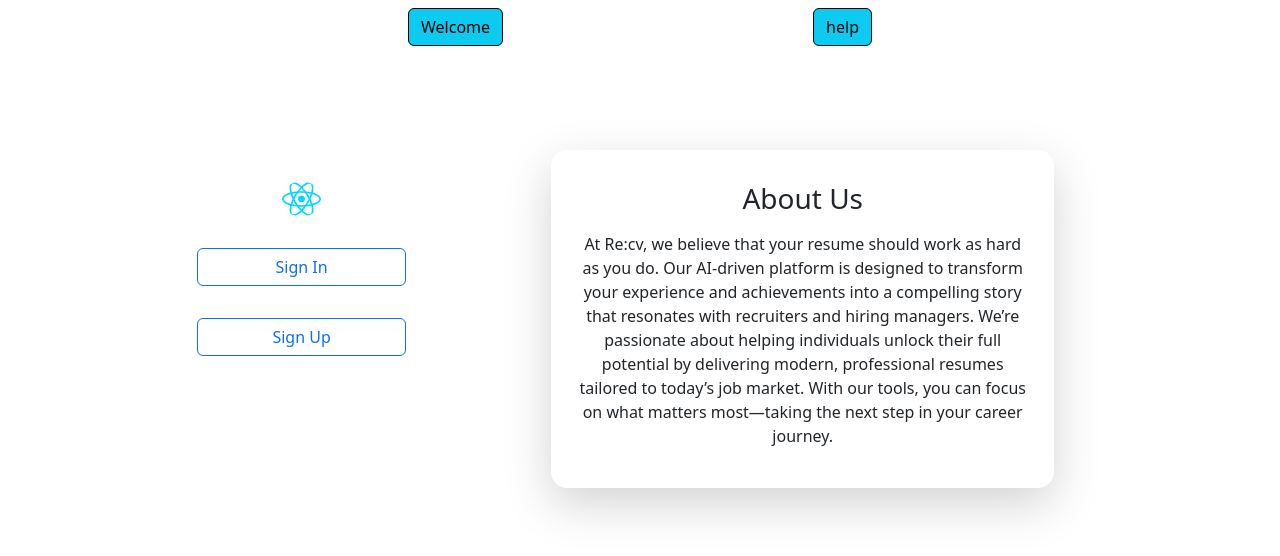
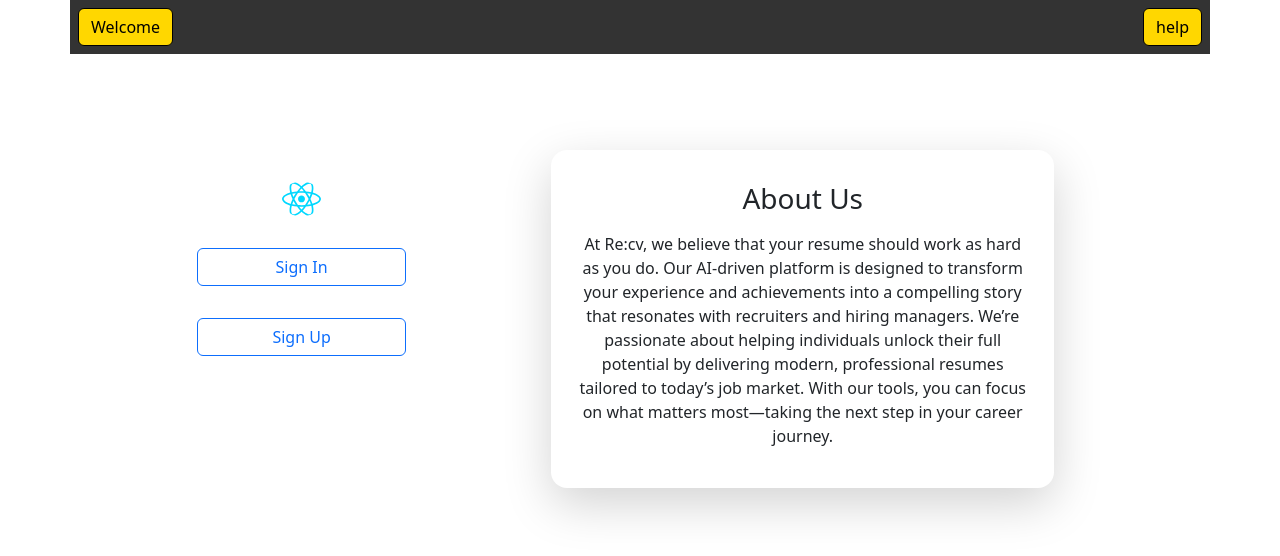
Before and after one commit to ihuda100/re_cv_client, a React (Vite) app: page / in a window 1280 px wide. Shown: the top 556 px of the page. Built offline with nearby package versions, Linux system fonts and the light colour scheme.

Commit message:
Update headerClient.jsx

```diff
--- a/src/componentsClient/headerClient.jsx
+++ b/src/componentsClient/headerClient.jsx
@@ -30,41 +30,44 @@ function HeaderClient() {
   };
 
   return (
-    <div className="p-2 container " style={{ width: "30em" }}>
+    <div className="p-2 container " style={{ width: "100%", backgroundColor: "#333" }}>
       <div className="d-flex justify-content-between ">
-        {/* <button onClick={onWelcomeClick}>Welcom</button>
-      <button onClick={onSignUpClick}>Sign Up</button>
-      <button onClick={onVarifictionClick}>varifiction</button>
-      <button onClick={onloginClick}>Login</button>
-      <button onClick={onSubmitClick}>submit</button>
-      <button onClick={onVarificationforgotPass}>Varification2</button>
-      <button onClick={onForgotPassClick}>forgot Pass</button> */}
-        {/* <button onClick={onAvatarClick}>avatar</button> */}
-        {/* <button onClick={onChatClick}>chat</button> */}
-        {/* <button onClick={onChangePassClick}>change pass</button> */}
         {IfShowNav ? (
           " "
         ) : (
           <button
-            className="btn btn-info border-black "
+            className="btn border-black "
+            style={{ backgroundColor: "gold", color: "black" }}
             onClick={onWelcomeClick}
           >
             Welcome
           </button>
         )}
         {IfShowNav ? (
-          <button className="btn btn-info border-black " onClick={onHomeClick}>
+          <button
+            className="btn border-black "
+            style={{ backgroundColor: "gold", color: "black" }}
+            onClick={onHomeClick}
+          >
             Home
           </button>
         ) : (
           ""
         )}
-        <button className="btn btn-info border-black" onClick={onHelpClick}>
+        <button
+          className="btn border-black"
+          style={{ backgroundColor: "gold", color: "black" }}
+          onClick={onHelpClick}
+        >
           help
         </button>
 
         {IfShowNav ? (
-          <button className="btn btn-info border-black" onClick={onlogout}>
+          <button
+            className="btn border-black"
+            style={{ backgroundColor: "gold", color: "black" }}
+            onClick={onlogout}
+          >
             logout
           </button>
         ) : (
@@ -72,7 +75,11 @@ function HeaderClient() {
         )}
 
         {IfShowNav ? (
-          <button className="btn btn-info border-black" onClick={onHistory}>
+          <button
+            className="btn border-black"
+            style={{ backgroundColor: "gold", color: "black" }}
+            onClick={onHistory}
+          >
             History
           </button>
         ) : (
@@ -80,15 +87,16 @@ function HeaderClient() {
         )}
 
         {IfShowNav && IsAdmin ? (
-          <button className="btn btn-info border-black" onClick={onAdminClick}>
+          <button
+            className="btn border-black"
+            style={{ backgroundColor: "gold", color: "black" }}
+            onClick={onAdminClick}
+          >
             Admin
           </button>
         ) : (
           ""
         )}
-
-        {/* <button className='btn btn-info border-black ' onClick={onHomeClick}>Home</button> */}
-        {/* <button onClick={onGameClick}>Game</button> */}
       </div>
     </div>
   );
```
